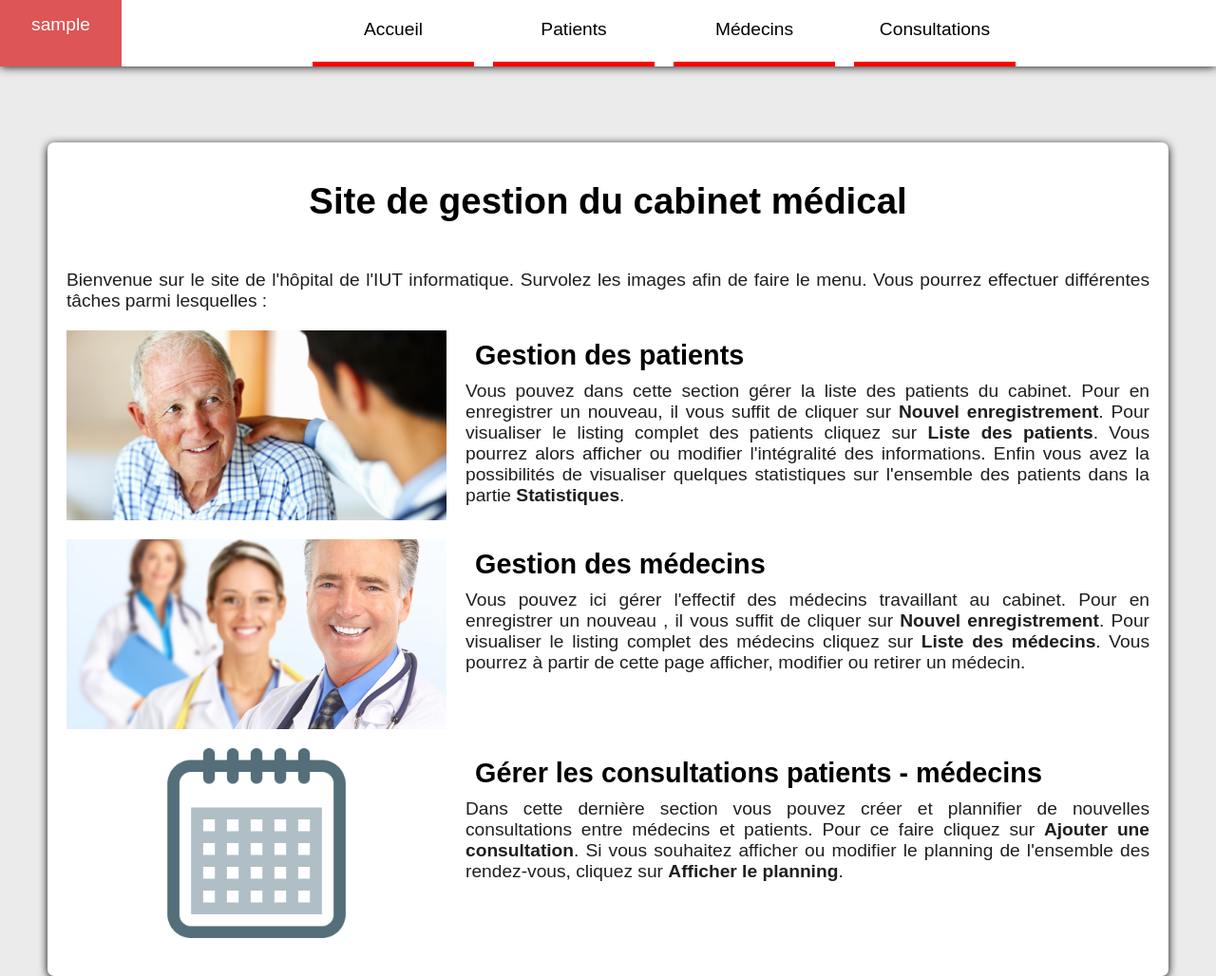
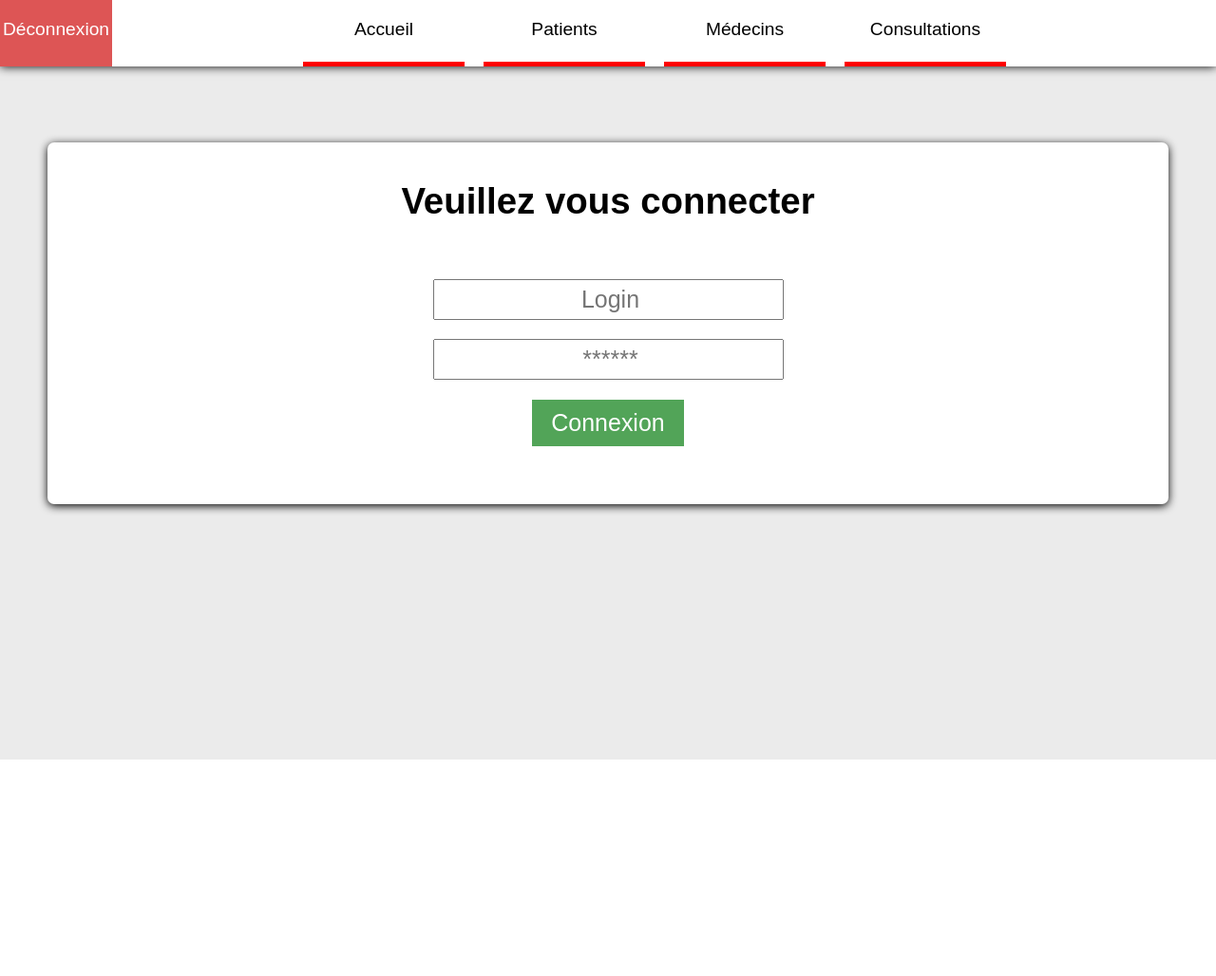
Before and after one commit to fauvet/GESCABMED, a PHP site: page /gescabmed/accueil/connexion in a window 1280 px wide. Shown: the whole page at 95% size. After the commit the page ends 800 px from the top, so only its background shows below. Run offline with PHP 8.4, Linux system fonts and the light colour scheme; the visitor is signed in with stand-in values (Sample User, id 1).

Commit message:
Connexion au site fonctionnelle

```diff
--- a/controller/accueil.php
+++ b/controller/accueil.php
@@ -19,30 +19,7 @@ function index($params = null){
 
 
 function connexion(){
-	if (!User::isConnected()) {
-		//Inclusion de la vue
-		include VIEW."connexion.php";
-
-		//S'il y a eu POST
-		if (isset($_POST['login']) && isset($_POST['psw'])){
-			//Définition des logs et mdp
-			$login = htmlspecialchars(trim($_POST['login']));
-			$psw = htmlspecialchars(trim($_POST['psw']));
-
-			//Execution de la fonction du model
-			$ret = User::connecter($login, $psw);
-			if ($ret) {
-				$_SESSION['login'] = $login;
-				echo "Vous êtes à présent connecté.";
-			}
-			else {
-				echo "<p id='error'>Mot de passe ou login erroné</p>";
-			}
-		}
-	}
-	else {
-		index();
-	}
+	include VIEW."connexion.php";
 }
 
 
@@ -50,7 +27,7 @@ function deconnexion(){
 	//Deconnexion
 	User::deconnecter();
 	//Redirection sur l'index
-	index();
+	connexion();
 }
 
 ?>
--- a/index.php
+++ b/index.php
@@ -22,6 +22,9 @@ require_once 'autoloader.php';
 //On instancie le routeur
 $r = Route::getInstance();
 
+//Si l'utilisateur vient de se connecter ou de se déconnecter on rafraichi l'état de connexion
+$r->refreshConnection();
+
 ?>
 <!DOCTYPE HTML>
 
@@ -44,48 +47,24 @@ $r = Route::getInstance();
 
 	<body>
 		<!-- HEADER DU HAUT-->
-		<header>
-			<div id='connecBox'>
-				<?php
-				if(User::isConnected()){
-					echo "<span data-action='deconnecter'>".$_SESSION['login']."<span>";
-				}
-				else {
-					echo "<span data-action='connexion'><a href='/gescabmed/accueil/connexion'>Connexion</a></span>";
-				}
-				?>
-
-			</div>
-			<div id='Honglets'>
-				<a href=<?php
-					echo WEBROOT;
-				?>
-					><section>Accueil</section></a>
-				<section>Patients
-				<ul class='Hmenus'>
-					<a href=<?php echo WEBROOT.'patient/ajouter'; ?>>     <li>Ajouter</li></a>
-					<a href=<?php echo WEBROOT.'patient/lister'; ?>>      <li>Lister</li></a>
-					<a href=<?php echo WEBROOT.'patient/statistiques'; ?>><li>Statistiques</li></a>
-				</ul></section>
-				<section>Médecins
-				<ul class='Hmenus'>
-					<a href=<?php echo "'".WEBROOT.'medecin/ajouter'."'"; ?>><li>Ajouter</li></a>
-					<a href=<?php echo "'".WEBROOT.'medecin/lister'."'"; ?> ><li>Lister</li></a>
-				</ul></section>
-				<section>Consultations
-				<ul class='Hmenus'>
-					<a href=<?php echo "'".WEBROOT.'consultation/index'."'"; ?>    ><li>Créer</li></a>
-					<a href=<?php echo "'".WEBROOT.'consultation/afficher'."'"; ?> ><li>Planning</li></a>
-				</ul>
-				</section>
-			</div>
-		</header>
+		<?php
+			$r->includeHeader();
+		?>
 
 
 		<!-- CONTENU DE LA PAGE -->
 		<div id='contenu'>
 			<?php
+			if (User::isConnected()) {
 				$r->includeController();
+			}
+			else {
+				// On redirrige tout vers la page de connexion si l'utilisateur n'est aps connecté
+				$r->controller = 'accueil';
+				$r->action = 'connexion';
+				$r->params = array();
+				$r->includeController();
+			}
 			?>
 
 		</div>
--- a/model/User.php
+++ b/model/User.php
@@ -25,9 +25,10 @@ class User {
 	* @param le mot de passe indiqué
 	* @return vrai si la connexion est réussie, faux sinon */
 	static function connecter($login, $mdp){
-		$ret = DataBase::$instance->prepare("SELECT * FROM secretariat WHERE login=':login' AND mdp=':mdp';");
-		$control = $ret->execute(array(	':login' => $login,
-										':mdp'	 => $mdp));
+		$ret = DataBase::$instance->query("SELECT * FROM secretariat WHERE login='".$login."' AND mdp='".$mdp."';");
+		if (!isset($ret) || $ret == array() || ! $ret || $ret == ''){
+			return false;
+		}
 		$res = $ret->fetch();
 		if ($res['login'] == $login) {
 			return true;
@@ -50,7 +51,7 @@ class User {
 	* @return vrai ou faux (simplement)
 	*/
 	static function isConnected(){
-		return isset($_SESSION['login']) && $_SESSION != null;
+		return isset($_SESSION['login']);
 	}
 }
 
--- a/route.php
+++ b/route.php
@@ -84,6 +84,39 @@ class Route {
 		}
 	}
 
+		/****************************
+		***  INCLUSION DU HEADER  ***
+		*****************************/
+	public function includeHeader() {
+		if (User::isConnected()) {
+			include VIEW."headerConnecte.php";
+		}
+		else {
+			include VIEW."headerDeconnecte.php";
+		}
+	}
+
+		/****************************
+		***  INCLUSION DU HEADER  ***
+		*****************************/
+	public function refreshConnection(){
+		//S'il y a eu POST (et donc tentative de connexion)
+		if (isset($_POST['login']) && isset($_POST['psw'])){
+			//Définition des logs et mdp
+			$login = htmlspecialchars(trim($_POST['login']));
+			$psw = htmlspecialchars(trim($_POST['psw']));
+
+			//Execution de la fonction du model
+			$ret = User::connecter($login, $psw);
+			if ($ret) {
+				$_SESSION['login'] = $login;
+			}
+		}
+		//S'il n'y a pas eu post et que l'utilisateur tente de se déconnecter
+		if($this->controller == 'accueil' && $this->action == 'deconnexion'){
+			User::deconnecter();
+		}
+	}
 }
 
 
--- a/src/css/formulaire.css
+++ b/src/css/formulaire.css
@@ -3,6 +3,8 @@ form {
 	text-align: center;
 }
 
+/* Attribus globaux des champs de saisie
+*/
 input[type=text], input[type=password], input[type=date] {
 	width: 350px;
 	padding-top: 5px;
@@ -10,27 +12,104 @@ input[type=text], input[type=password], input[type=date] {
 	padding-left: 10px;
 }
 
+/*
+*	Gestion des boutons
+*/
 
-input[type=submit] {
+input[type=submit], input[type=reset], input[type=button] {
 	font-size: 1.3em;
 	margin: 10px;
 	padding-top: 10px;
 	padding-bottom: 10px;
 	padding-left: 20px;
 	padding-right: 20px;
+	color : white;
+	border: 1px solid white;
+}
+
+input[type=submit] {
 	background-color : #52A458 ;
 	color : white;
-	border: 1px solid #323232;
+	background-color : #52A458 ;
 }
 
 input[type=submit]:active {
 	border-style: inset;
+	border-color: #73D87A;
 	background-color : #1C6922 ;
 
 }
 
+input[type=reset] {
+	background-color: #CB3125;
+}
+
+input[type=reset]:active {
+	background-color: #49110D;
+	border: 1px inset black;
+}
+
+
+/* Légendes des champs
+*/
 label {
 	display: inline-flex;
 	width: 300px;
 	margin: 10px;
 }
+
+select {
+    width: 365px;
+    height: 30px;
+    padding: 0 10px;
+}
+
+
+/* Messages d'erreurs ou de confirmation
+*/
+p#mErreur{
+	text-align: center;
+	color: red;
+}
+
+p#mErreur:before {
+	position: absolute;
+	width: 30px;
+	margin-left: -35px;
+	margin-top: -5px;
+	height: 30px;
+	text-align: center;
+	content: "✖";
+	color: white;
+	background-color: red;
+	border-radius: 15px;
+}
+
+p#messageOK {
+	text-align: center;
+	color: green;
+}
+
+p#messageOK:before {
+	position: absolute;
+	content: "✔";
+	width: 30px;
+	margin-left: -35px;
+	margin-top: -5px;
+	height: 30px;
+	text-align: center;
+	content: "✖";
+	color: white;
+	background-color: green;
+	border-radius: 15px;
+}
+
+
+/* CHamps de saisie de la page connexion
+*/
+.connexion {
+	margin: 10px 0;
+	padding: 15px 5px;
+	text-align: center;
+	font-size: 1.3em;
+}
--- a/src/css/global.css
+++ b/src/css/global.css
@@ -52,12 +52,10 @@ header {
 
 header #connecBox {
 	width: calc( 10% - 10px );
-	height: calc( 100% - 15px );
+	height: calc( 100% - 40px );
 	background-color: #D55;
-	margin: 0;
-	padding-left: 5px;
-	padding-right: 5px;
-	padding-top: 15px;
+	display: inline-block;
+	padding: 20px 0;
 	overflow: hidden;
 	color: white;
 	text-align: center;
--- a/view/ajoutPatient.php
+++ b/view/ajoutPatient.php
@@ -27,7 +27,6 @@
 					<input class='ajoutPatient' id='i8' type='text' name='num_secu'       placeholder='1 99 99 99 999 999 99' ><br>
 
 				<label for='selectMedecin'>Médecin traitant :</label>
-					<input  id='hasMedecin' type='checkbox'>
 					<select id='selectMedecin' name='medecin'>
 						<option value='Aucun'>Aucun</option>
 <?php
--- a/view/connexion.php
+++ b/view/connexion.php
@@ -1,7 +1,8 @@
 
-		<form action="" method="POST">
+		<h1>Veuillez vous connecter</h1>
+		<form action=<?php echo "'".WEBROOT."'"; ?>; method="POST">
 
-			<input type='text'     name='login' placeholder='Login' >	<br>
-			<input type='password' name='psw'   placeholder='******'>	<br>
+			<input class='connexion' type='text'     name='login' placeholder='Login' >	<br>
+			<input class='connexion' type='password' name='psw'   placeholder='******'>	<br>
 			<input type='submit' value='Connexion'>
 		</form>
--- /dev/null
+++ b/view/headerConnecte.php
@@ -0,0 +1,30 @@
+
+		<header>
+			<a href='/gescabmed/accueil/deconnexion'>
+			<div id='connecBox'>
+				<span data-action='deconnecter'>Déconnexion<span>
+			</div></a>
+
+			<div id='Honglets'>
+				<a href=<?php echo WEBROOT; ?> ><section>Accueil</section></a>
+
+				<section>Patients
+				<ul class='Hmenus'>
+					<a href=<?php echo WEBROOT.'patient/ajouter'; ?>>     <li>Ajouter</li></a>
+					<a href=<?php echo WEBROOT.'patient/lister'; ?>>      <li>Lister</li></a>
+					<a href=<?php echo WEBROOT.'patient/statistiques'; ?>><li>Statistiques</li></a>
+				</ul></section>
+
+				<section>Médecins
+				<ul class='Hmenus'>
+					<a href=<?php echo "'".WEBROOT.'medecin/ajouter'."'"; ?>><li>Ajouter</li></a>
+					<a href=<?php echo "'".WEBROOT.'medecin/lister'."'"; ?> ><li>Lister</li></a>
+				</ul></section>
+
+				<section>Consultations
+				<ul class='Hmenus'>
+					<a href=<?php echo "'".WEBROOT.'consultation/index'."'"; ?>    ><li>Créer</li></a>
+					<a href=<?php echo "'".WEBROOT.'consultation/afficher'."'"; ?> ><li>Planning</li></a>
+				</ul></section>
+			</div>
+		</header>
```
Also changed, not shown: controller/medecin.php (+8 -0 lines), controller/patient.php (+15 -3 lines), model/Medecin.php (+5 -3 lines), view/headerDeconnecte.php (added, +9 -0 lines), view/listerPatient.php (+6 -4 lines).
